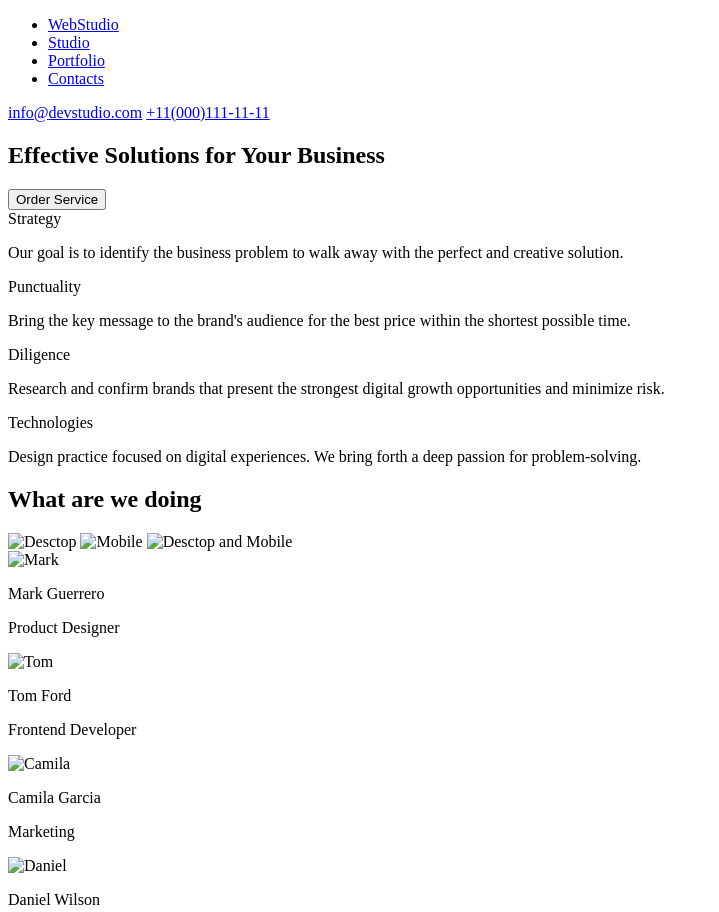
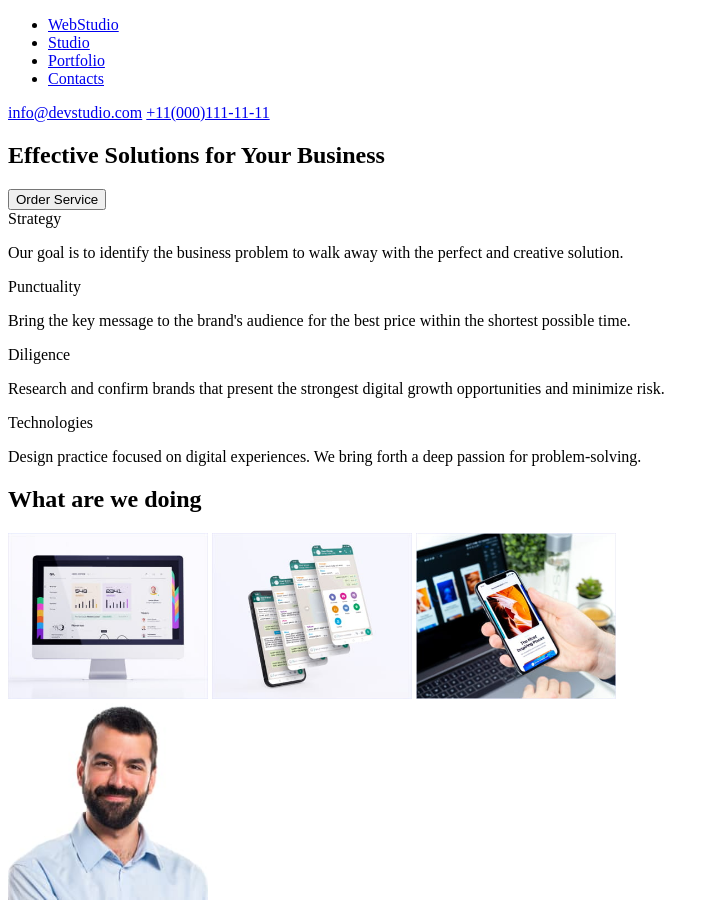
Before and after one commit to eugenebondar0508/goit-markup-hw-01, a plain HTML site: page index.html in a window 1280 px wide. Shown: the top 912 px of the page, without its empty margins (0-719 px from the left). Drawn offline with Linux system fonts and the light colour scheme; the site is published under a folder, as on GitHub Pages, so addresses that start at the root find nothing.

Commit message:
fixed bugs

```diff
--- a/index.html
+++ b/index.html
@@ -54,28 +54,28 @@
         </section>
         <section>
             <h2>What are we doing</h2>
-            <img src="/images/img01.jpg" width="200" alt="Desctop">
-            <img src="/images/img02.jpg" width="200" alt="Mobile">
-            <img src="/images/img03.jpg" width="200" alt="Desctop and Mobile">
+            <img src="images/img01.jpg" width="200" alt="Desctop">
+            <img src="images/img02.jpg" width="200" alt="Mobile">
+            <img src="images/img03.jpg" width="200" alt="Desctop and Mobile">
         </section>
         <section>
             <div>
-                <img src="/images/mark.jpg" width="200" alt="Mark">
+                <img src="images/mark.jpg" width="200" alt="Mark">
                 <p>Mark Guerrero</p>
                 <p>Product Designer</p>
             </div>
             <div>
-                <img src="/images/tom.jpg" width="200" alt="Tom">
+                <img src="images/tom.jpg" width="200" alt="Tom">
                 <p>Tom Ford</p>
                 <p>Frontend Developer</p>
             </div>
             <div>
-                <img src="/images/camila.jpg" width="200" alt="Camila">
+                <img src="images/camila.jpg" width="200" alt="Camila">
                 <p>Camila Garcia</p>
                 <p>Marketing</p>
             </div>
             <div>
-                <img src="/images/daniel.jpg" width="200" alt="Daniel">
+                <img src="images/daniel.jpg" width="200" alt="Daniel">
                 <p>Daniel Wilson</p>
                 <p>UI Designer</p>
             </div>
```
